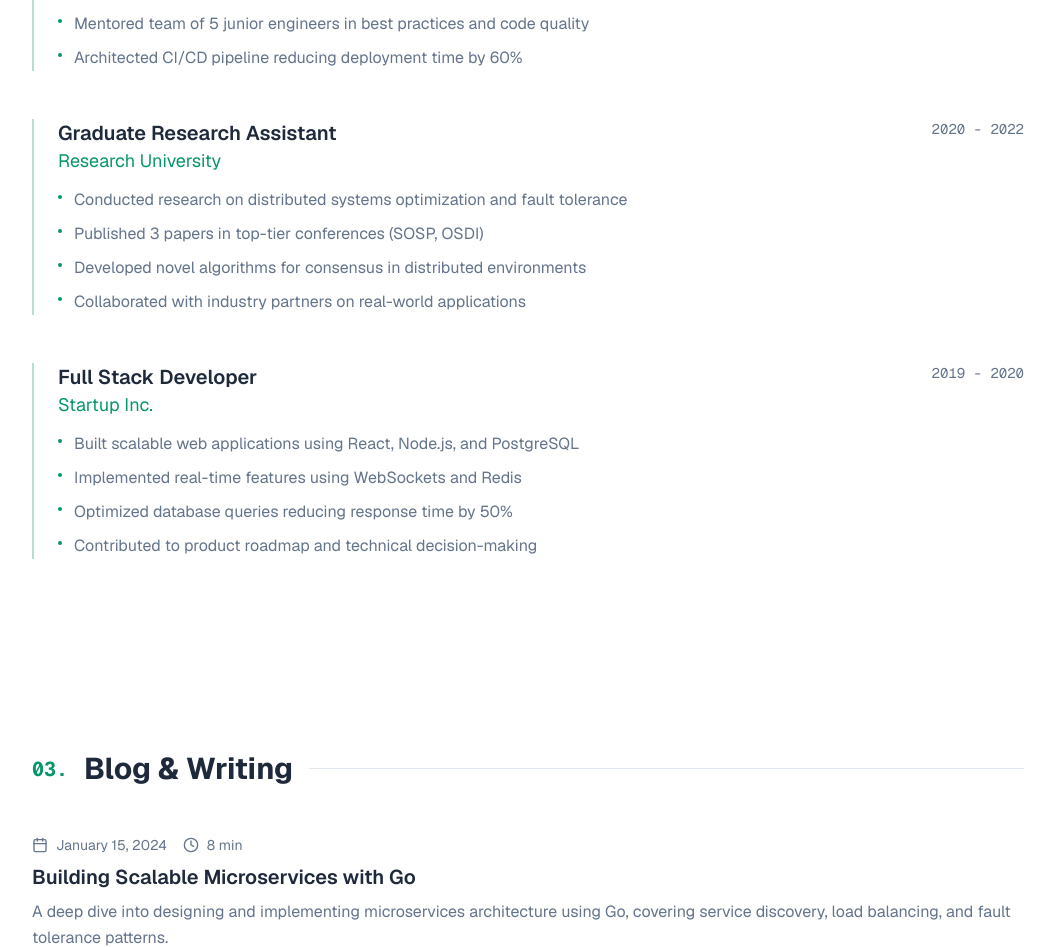
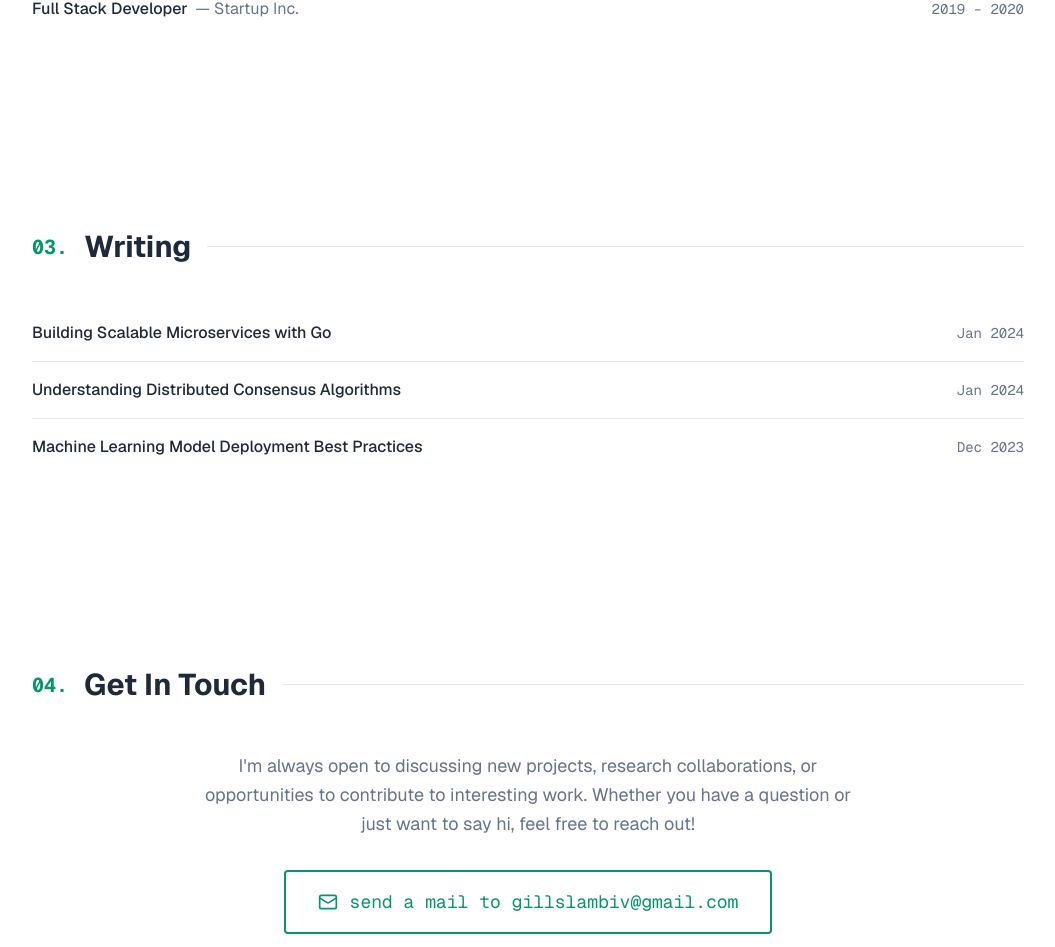
Before and after one commit to d3enyuy/web, a Next.js app: page / in a window 1280 px wide. Shown: the part 1926-2873 px from the top of the page, without its empty margins (160-1215 px from the left). Built offline with nearby package versions, Linux system fonts and the light colour scheme.

Commit message:
refactor: improve layout

```diff
--- a/app/research/page.tsx
+++ b/app/research/page.tsx
@@ -7,9 +7,6 @@ export default function ResearchPage() {
       <BookOpen className="mb-6 h-12 w-12 text-primary/50" />
       <h1 className="mb-4 text-4xl font-bold text-foreground">Research</h1>
       <p className="mb-2 font-mono text-sm text-primary">Coming Soon</p>
-      <p className="mb-10 max-w-md text-lg leading-relaxed text-muted-foreground">
-        My research publications, papers, and ongoing work will be listed here. Currently being compiled.
-      </p>
       <Link
         href="/"
         className="inline-flex items-center gap-2 font-mono text-sm text-primary transition-colors hover:text-primary/70"
--- a/components/blog.tsx
+++ b/components/blog.tsx
@@ -1,5 +1,4 @@
 import Link from "next/link"
-import { Calendar, Clock } from "lucide-react"
 import type { BlogPost } from "@/lib/blog"
 
 interface BlogProps {
@@ -7,39 +6,27 @@ interface BlogProps {
 }
 
 export function Blog({ posts = [] }: BlogProps) {
+  const recent = posts.slice(0, 3)
+
   return (
     <section id="blog" className="py-20 lg:ml-24 lg:py-24">
-      <div className="mb-12">
-        <h2 className="mb-4 flex items-center gap-3 text-2xl font-bold text-foreground sm:gap-4 sm:text-3xl">
-          <span className="font-mono text-lg text-primary sm:text-xl">03.</span>
-          Blog & Writing
+      <div className="mb-10">
+        <h2 className="flex items-center gap-4 text-3xl font-bold text-foreground">
+          <span className="font-mono text-xl text-primary">03.</span>
+          Writing
           <span className="h-px flex-1 bg-border" />
         </h2>
       </div>
 
       <div className="divide-y divide-border">
-        {posts.map((post, index) => (
-          <Link key={index} href={`/blog/${post.slug}`} className="block py-8 first:pt-0 last:pb-0">
-            <article className="group">
-              <div className="mb-2 flex flex-wrap items-center gap-4 text-sm text-muted-foreground">
-                <span className="flex items-center gap-2">
-                  <Calendar className="h-4 w-4" />
-                  {new Date(post.date).toLocaleDateString("en-US", {
-                    year: "numeric",
-                    month: "long",
-                    day: "numeric",
-                  })}
-                </span>
-                <span className="flex items-center gap-2">
-                  <Clock className="h-4 w-4" />
-                  {post.readTime}
-                </span>
-              </div>
-              <h3 className="mb-2 text-xl font-semibold text-foreground transition-colors group-hover:text-primary">
-                {post.title}
-              </h3>
-              <p className="text-base leading-relaxed text-muted-foreground">{post.excerpt}</p>
-            </article>
+        {recent.map((post, index) => (
+          <Link key={index} href={`/blog/${post.slug}`} className="group flex items-baseline justify-between gap-4 py-4">
+            <span className="font-medium text-foreground transition-colors group-hover:text-primary">
+              {post.title}
+            </span>
+            <span className="shrink-0 font-mono text-sm text-muted-foreground">
+              {new Date(post.date).toLocaleDateString("en-US", { year: "numeric", month: "short" })}
+            </span>
           </Link>
         ))}
       </div>
--- a/components/experience.tsx
+++ b/components/experience.tsx
@@ -2,67 +2,39 @@ const experiences = [
   {
     company: "Tech Innovation Labs",
     role: "Senior Software Engineer",
-    period: "2022 - Present",
-    description: [
-      "Led development of distributed microservices architecture serving 1M+ users",
-      "Implemented ML-powered recommendation system improving user engagement by 40%",
-      "Mentored team of 5 junior engineers in best practices and code quality",
-      "Architected CI/CD pipeline reducing deployment time by 60%",
-    ],
+    period: "2022 – Present",
   },
   {
     company: "Research University",
     role: "Graduate Research Assistant",
-    period: "2020 - 2022",
-    description: [
-      "Conducted research on distributed systems optimization and fault tolerance",
-      "Published 3 papers in top-tier conferences (SOSP, OSDI)",
-      "Developed novel algorithms for consensus in distributed environments",
-      "Collaborated with industry partners on real-world applications",
-    ],
+    period: "2020 – 2022",
   },
   {
     company: "Startup Inc.",
     role: "Full Stack Developer",
-    period: "2019 - 2020",
-    description: [
-      "Built scalable web applications using React, Node.js, and PostgreSQL",
-      "Implemented real-time features using WebSockets and Redis",
-      "Optimized database queries reducing response time by 50%",
-      "Contributed to product roadmap and technical decision-making",
-    ],
+    period: "2019 – 2020",
   },
 ]
 
 export function Experience() {
   return (
     <section id="experience" className="py-20 lg:ml-24 lg:py-24">
-      <div className="mb-12">
-        <h2 className="mb-4 flex items-center gap-4 text-3xl font-bold text-foreground">
+      <div className="mb-10">
+        <h2 className="flex items-center gap-4 text-3xl font-bold text-foreground">
           <span className="font-mono text-xl text-primary">02.</span>
           Experience
           <span className="h-px flex-1 bg-border" />
         </h2>
       </div>
 
-      <div className="space-y-12">
+      <div className="divide-y divide-border">
         {experiences.map((exp, index) => (
-          <div key={index} className="border-l-2 border-primary/30 pl-6">
-            <div className="mb-3 flex flex-wrap items-start justify-between gap-2">
-              <div>
-                <h3 className="text-xl font-semibold text-foreground">{exp.role}</h3>
-                <span className="text-lg text-primary">{exp.company}</span>
-              </div>
-              <span className="font-mono text-sm text-muted-foreground">{exp.period}</span>
+          <div key={index} className="flex flex-wrap items-baseline justify-between gap-2 py-4">
+            <div>
+              <span className="font-medium text-foreground">{exp.role}</span>
+              <span className="ml-2 text-muted-foreground">— {exp.company}</span>
             </div>
-            <ul className="space-y-2">
-              {exp.description.map((item, i) => (
-                <li key={i} className="flex gap-3 text-muted-foreground">
-                  <span className="mt-2 h-1 w-1 flex-shrink-0 rounded-full bg-primary" />
-                  <span className="leading-relaxed">{item}</span>
-                </li>
-              ))}
-            </ul>
+            <span className="font-mono text-sm text-muted-foreground">{exp.period}</span>
           </div>
         ))}
       </div>
```
